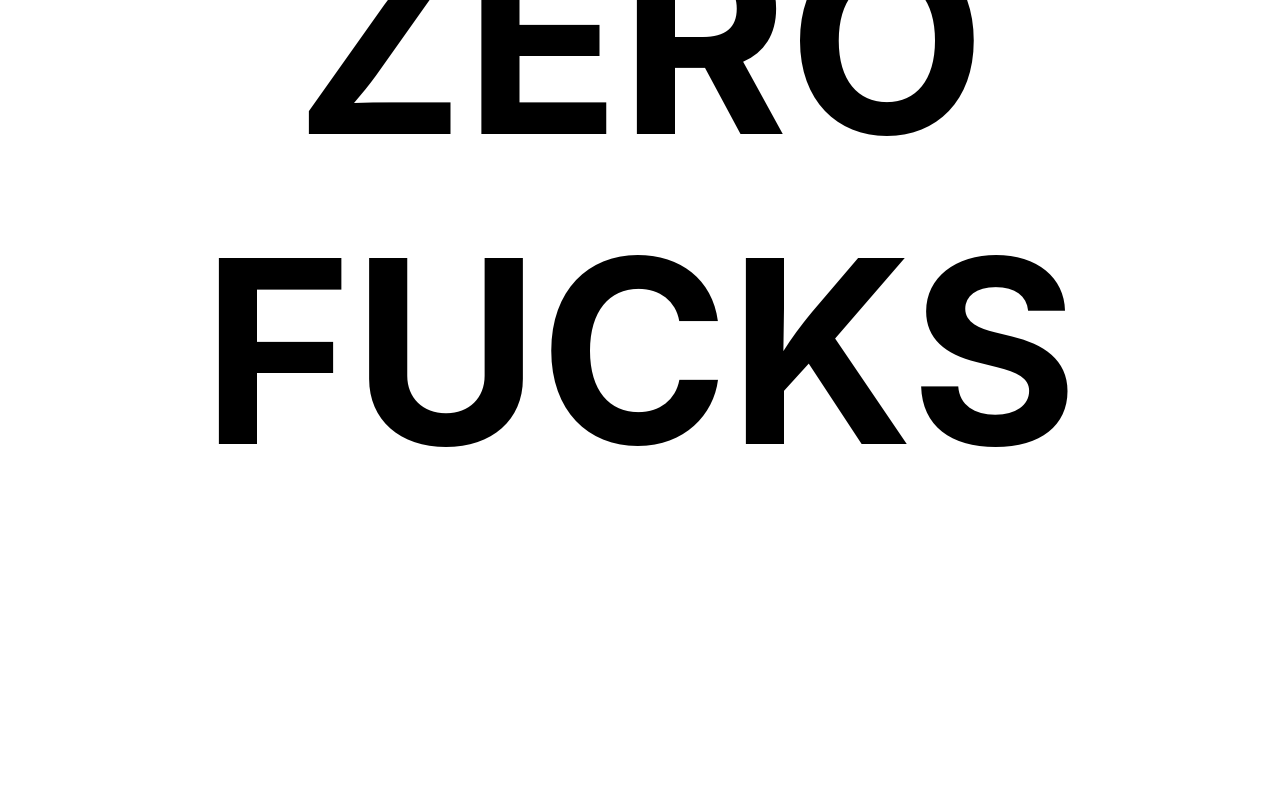
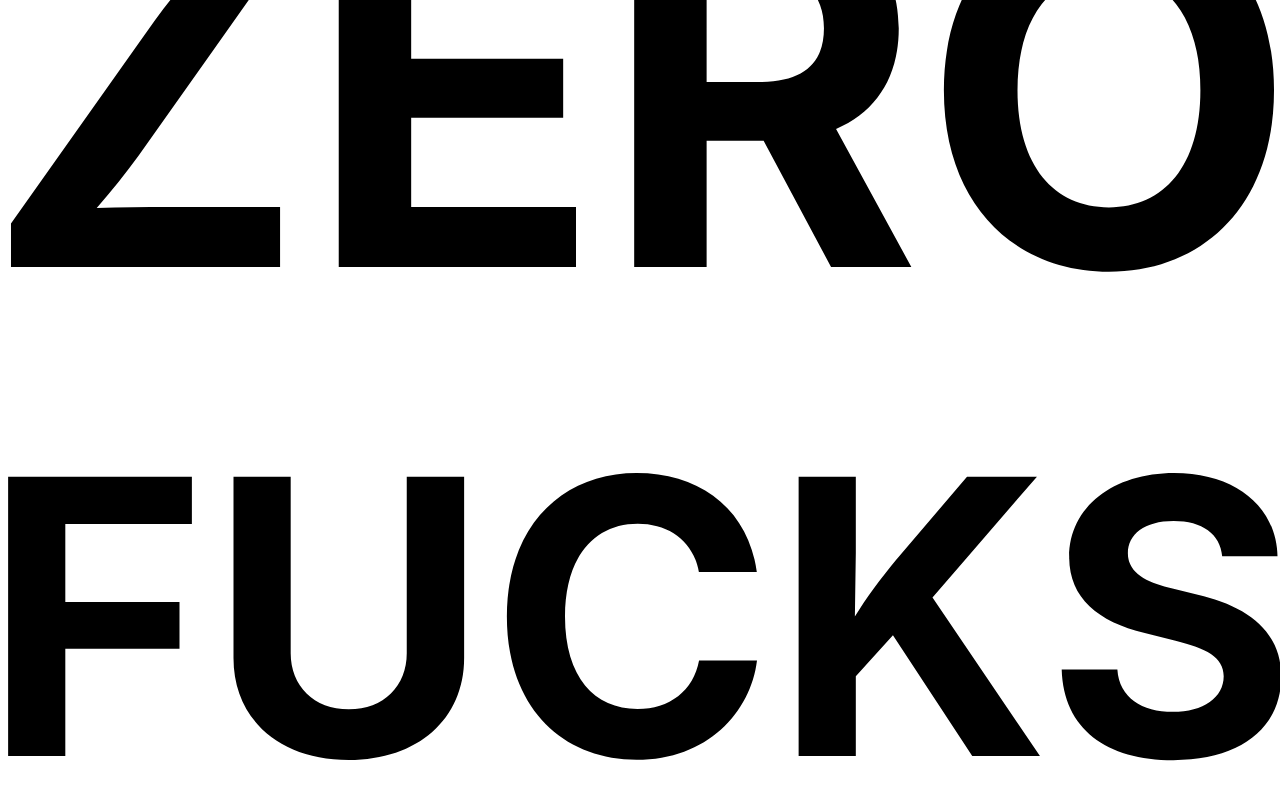
Before and after one commit to joshourisman/howmanyfucksdoeselonmuskgive, a Next.js app: page / in a window 1280 px wide. Shown: the part 204-1004 px from the top of the page. Before the commit the page ends 800 px from the top, so only its background shows below. Built offline with nearby package versions, Linux system fonts and the light colour scheme.

Commit message:
Individually styling lines for better fit.

```diff
--- a/pages/index.js
+++ b/pages/index.js
@@ -18,7 +18,8 @@ export default function Home() {
           }}
         />
       </Head>
-      <h1 className={styles.fucks}>ZERO FUCKS</h1>
+      <h1 className={styles.zero}>ZERO</h1>
+      <h1 className={styles.fucks}>FUCKS</h1>
     </div>
   );
 }
--- a/styles/Home.module.css
+++ b/styles/Home.module.css
@@ -7,8 +7,14 @@
   align-items: center;
 }
 
-.fucks {
-  font-size: 20vw;
+.zero {
+  font-size: 38vw;
   text-align: center;
   margin: 0;
 }
+
+.fucks {
+  font-size: 30vw;
+  text-align: center;
+  margin: 0;
+}
```
